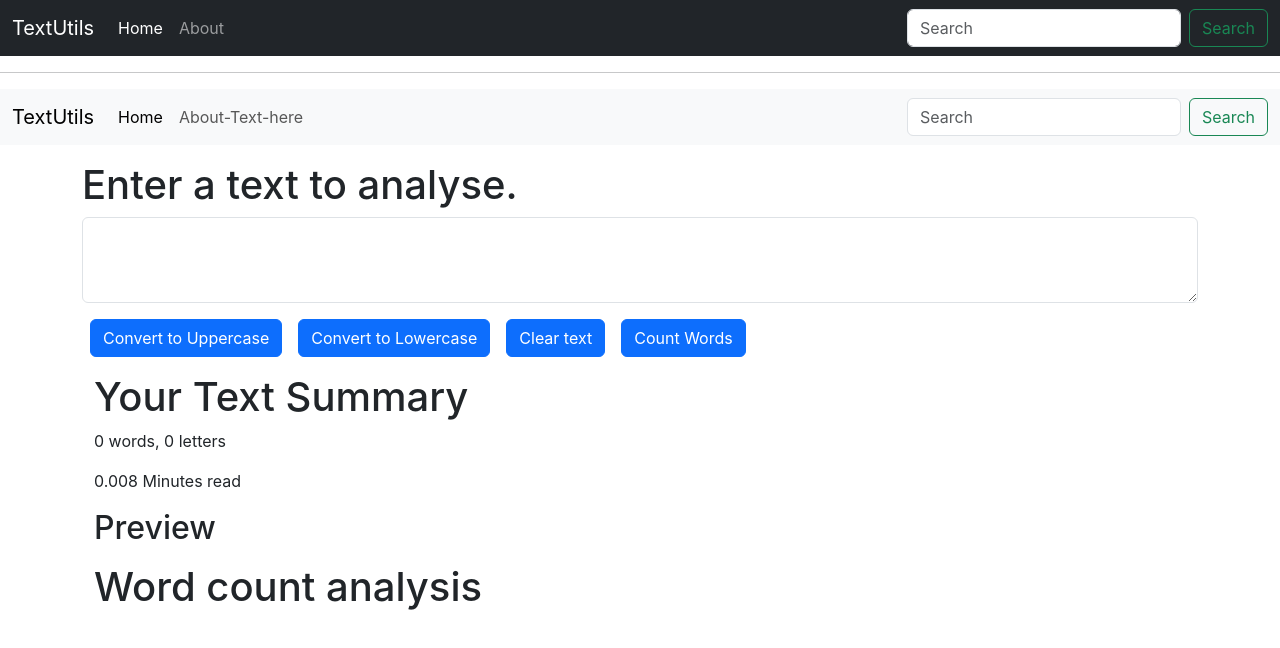
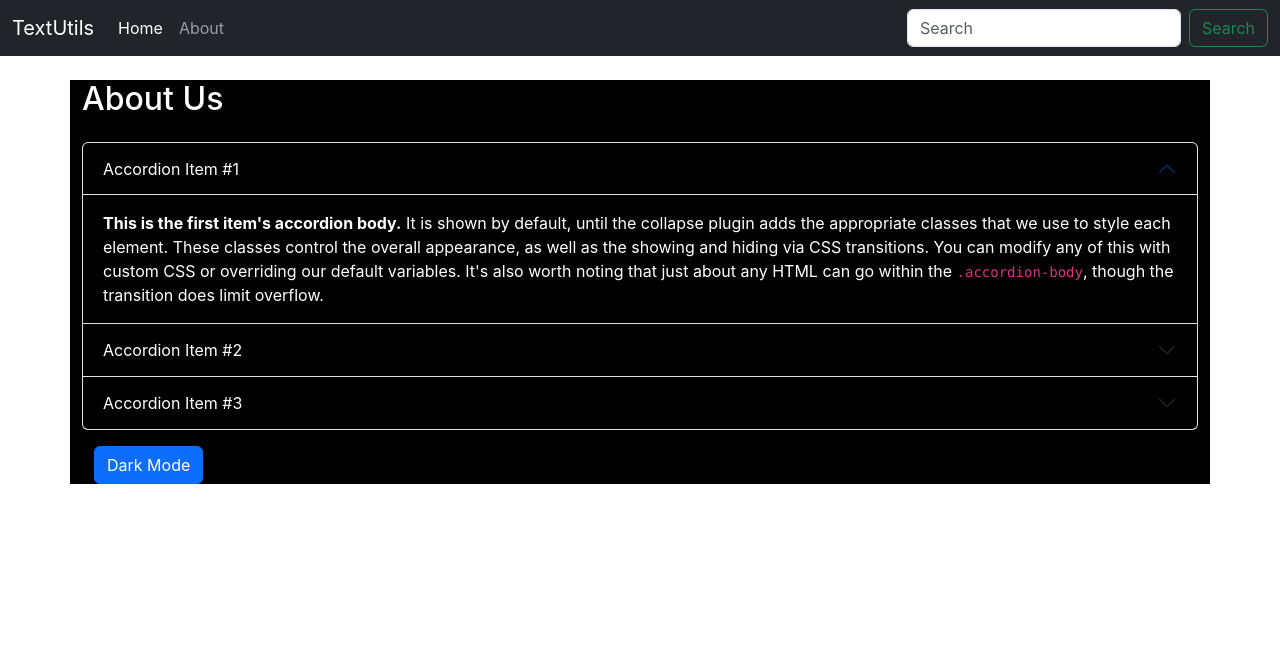
Before and after one commit to Vinit1234/FrontEnd, a React (Create React App) app in the folder CodeWithHarryFE/React/codes/my-app/: page / in a window 1280 px wide. Shown: the top 648 px of the page. Built offline with nearby package versions, Linux system fonts and the light colour scheme.

Commit message:
Added About component with DarkMode toggle button using useState

```diff
--- a/CodeWithHarryFE/React/codes/my-app/src/App.js
+++ b/CodeWithHarryFE/React/codes/my-app/src/App.js
@@ -1,5 +1,6 @@
 // import logo from "./logo.svg";
 import "./App.css";
+import About from "./component/About";
 import Navbar from "./component/Navbar";
 import TextForm from "./component/TextForm";
 
@@ -83,18 +84,23 @@
           </div>
         </div>
       </nav>
-      <hr />
+      {/* <hr /> */}
       {/* <Navbar/> */}
 
       {/* Component with props */}
       {/* <Navbar title="TextUtils2" aboutText="About-TextUtils"/> */}
 
-      <Navbar title="TextUtils" />
+      {/* <Navbar title="TextUtils" /> */}
 
+      {/* =========================================== */}
       {/* For explaining states and event handling  */}
-      <div className="container my-3">
+      {/* <div className="container my-3">
         <TextForm heading="Enter a text to analyse." />
-      </div>
+      </div> */}
+
+      {/* =========================================== */}
+      {/* Creating "Enable Dark Mode" Button Using useState Hook */}
+      <About/>
     </>
   );
 }
--- /dev/null
+++ b/CodeWithHarryFE/React/codes/my-app/src/component/About.js
@@ -0,0 +1,135 @@
+import React, { useState } from "react";
+
+export default function About() {
+    // let myStyle={
+    //     backgroundColor:"black",
+    //     color:"white"
+    // }
+
+    const [myStyle, setMyStyle] = useState({
+        backgroundColor:"black",
+        color:"white"
+    });
+
+    const toggleStyle=()=>{
+        if(myStyle.color==="white"){
+            setMyStyle({
+                backgroundColor:"white",
+                color:"black"
+            })
+        }else{
+            setMyStyle({
+                backgroundColor:"black",
+                color:"white"
+            })
+        }
+    }
+
+  return (
+    <div className="container" style={myStyle}>
+      <h2 className="my-4">About Us</h2>
+      <div className="accordion" id="accordionExample">
+        <div className="accordion-item">
+          <h2 className="accordion-header" id="headingOne">
+            <button
+              className="accordion-button"
+              style={myStyle}
+              type="button"
+              data-bs-toggle="collapse"
+              data-bs-target="#collapseOne"
+              aria-expanded="true"
+              aria-controls="collapseOne"
+            >
+              Accordion Item #1
+            </button>
+          </h2>
+          <div
+            id="collapseOne"
+            className="accordion-collapse collapse show"
+            aria-labelledby="headingOne"
+            data-bs-parent="#accordionExample"
+          >
+            <div className="accordion-body" style={myStyle}>
+              <strong>This is the first item's accordion body.</strong> It is
+              shown by default, until the collapse plugin adds the appropriate
+              classes that we use to style each element. These classes control
+              the overall appearance, as well as the showing and hiding via CSS
+              transitions. You can modify any of this with custom CSS or
+              overriding our default variables. It's also worth noting that just
+              about any HTML can go within the <code>.accordion-body</code>,
+              though the transition does limit overflow.
+            </div>
+          </div>
+        </div>
+        <div className="accordion-item">
+          <h2 className="accordion-header" id="headingTwo">
+            <button
+              className="accordion-button collapsed"
+              style={myStyle}
+              type="button"
+              data-bs-toggle="collapse"
+              data-bs-target="#collapseTwo"
+              aria-expanded="false"
+              aria-controls="collapseTwo"
+            >
+              Accordion Item #2
+            </button>
+          </h2>
+          <div
+            id="collapseTwo"
+            className="accordion-collapse collapse"
+            aria-labelledby="headingTwo"
+            data-bs-parent="#accordionExample"
+          >
+            <div className="accordion-body" style={myStyle}>
+              <strong>This is the second item's accordion body.</strong> It is
+              hidden by default, until the collapse plugin adds the appropriate
+              classes that we use to style each element. These classes control
+              the overall appearance, as well as the showing and hiding via CSS
+              transitions. You can modify any of this with custom CSS or
+              overriding our default variables. It's also worth noting that just
+              about any HTML can go within the <code>.accordion-body</code>,
+              though the transition does limit overflow.
+            </div>
+          </div>
+        </div>
+        <div className="accordion-item">
+          <h2 className="accordion-header" id="headingThree">
+            <button
+              className="accordion-button collapsed"
+              style={myStyle}
+              type="button"
+              data-bs-toggle="collapse"
+              data-bs-target="#collapseThree"
+              aria-expanded="false"
+              aria-controls="collapseThree"
+            >
+              Accordion Item #3
+            </button>
+          </h2>
+          <div
+            id="collapseThree"
+            className="accordion-collapse collapse"
+            aria-labelledby="headingThree"
+            data-bs-parent="#accordionExample"
+          >
+            <div className="accordion-body" style={myStyle}>
+              <strong>This is the third item's accordion body.</strong> It is
+              hidden by default, until the collapse plugin adds the appropriate
+              classes that we use to style each element. These classes control
+              the overall appearance, as well as the showing and hiding via CSS
+              transitions. You can modify any of this with custom CSS or
+              overriding our default variables. It's also worth noting that just
+              about any HTML can go within the <code>.accordion-body</code>,
+              though the transition does limit overflow.
+            </div>
+          </div>
+        </div>
+      </div>
+
+      <div className="container my-3">
+        <button onClick={toggleStyle} type="button" className="btn btn-primary" >Dark Mode</button>
+      </div>
+    </div>
+  );
+}
```
Also changed, not shown: 1 other file (tests, documents, lock files or other folders).
